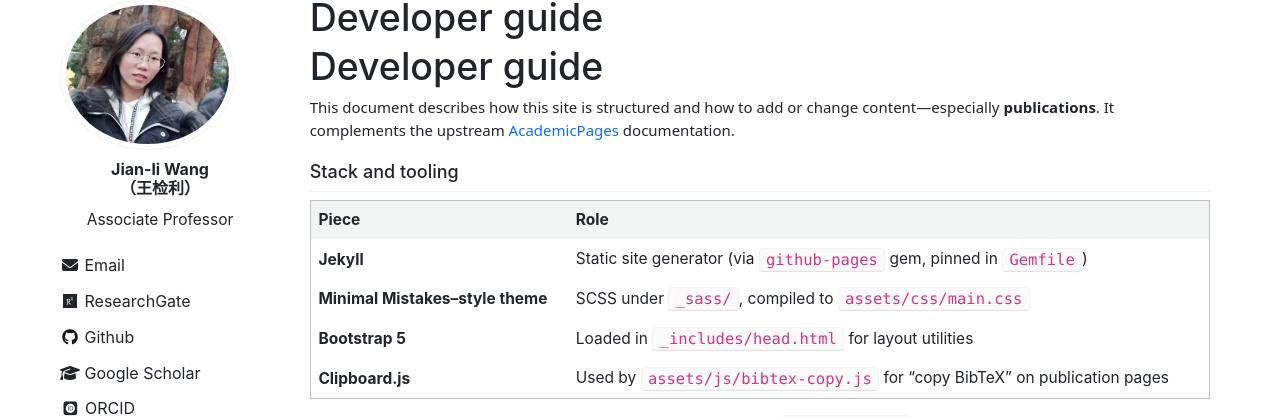
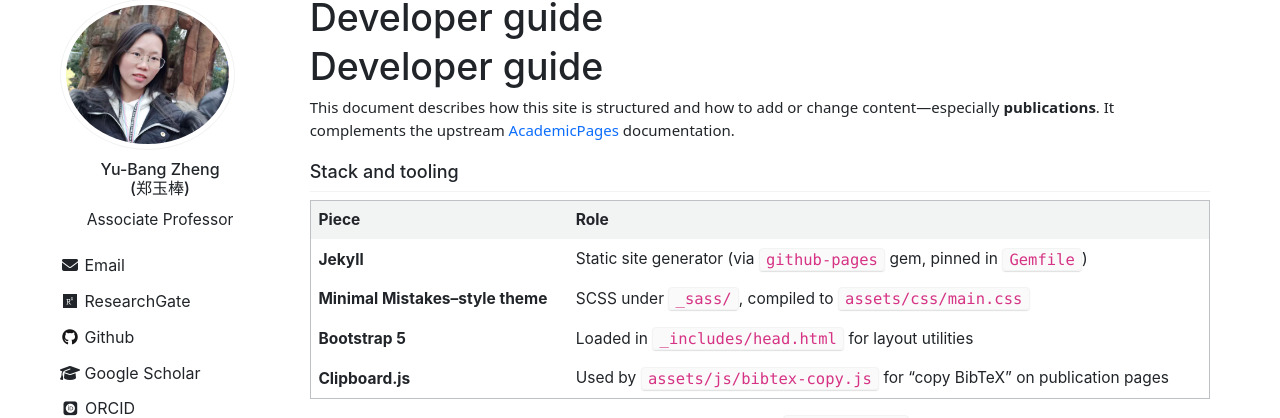
Before and after one commit to wangjianli123/wangjianli123.github.io, a Jekyll site: the page built from DEV.md, in a window 1280 px wide. Shown: the part 100-518 px from the top of the page. Built offline with Jekyll 4.4.1, drawn with Linux system fonts in a browser that asks for light colours; nearby versions of some CDN libraries; some web fonts are replaced; our own code applies the rules of GitHub Pages for plain Markdown files; comment, search, counter and statistics services are not loaded.

Commit message:
Update _config.yml

```diff
--- a/_config.yml
+++ b/_config.yml
@@ -79,7 +79,7 @@ analytics:
 
 # Site Author
 author:
-  name             : "<strong>Jian-li Wang<br>（王检利）</strong>"
+  name             : "<center>Yu-Bang Zheng</center> <center>(郑玉棒)</center>"
   avatar           : "profile.png"
   bio              : "Associate Professor"
   location         : # "US"
```
